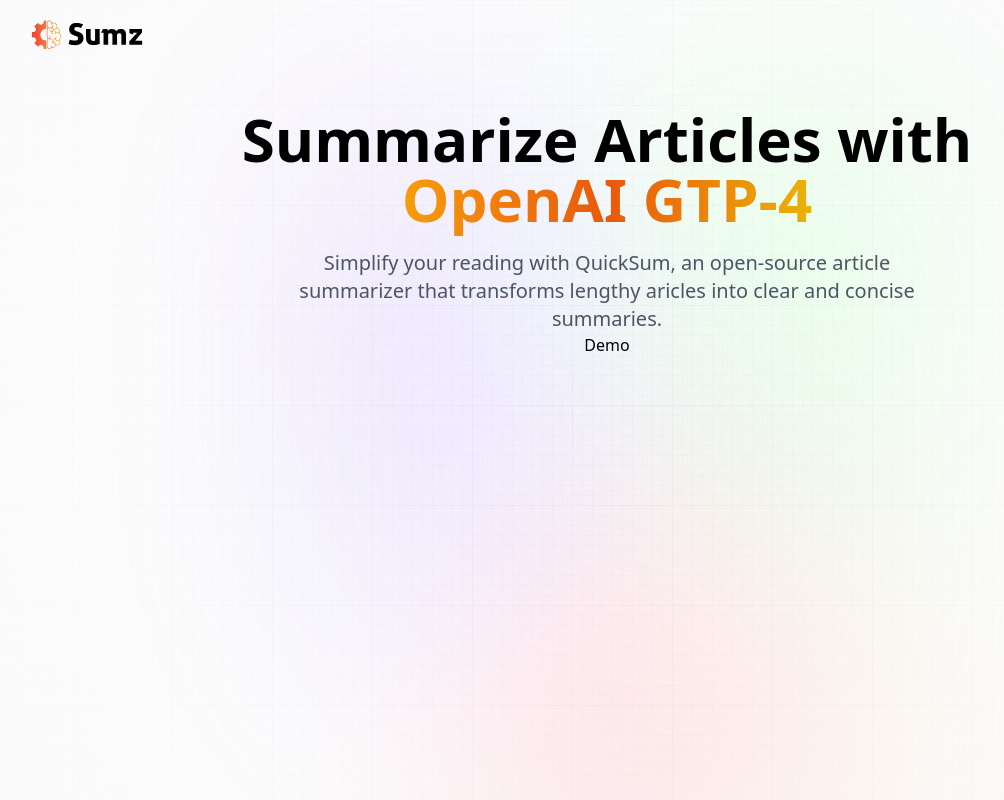
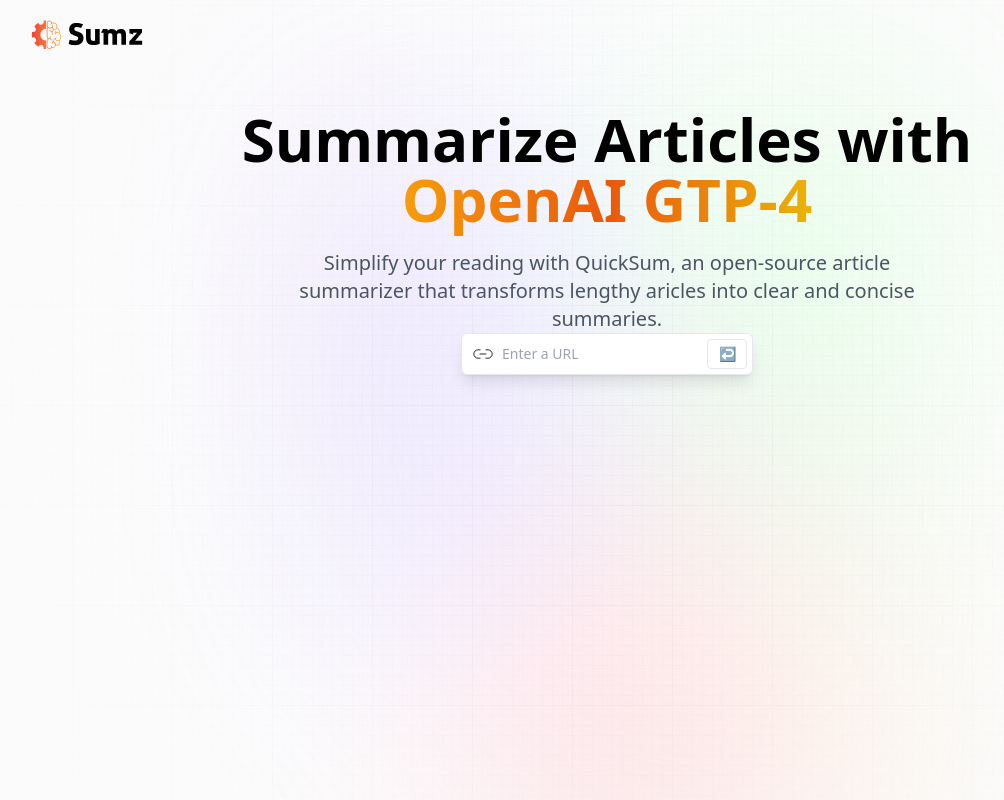
Before and after one commit to NerminVej/Quick_Sum, a React (Vite) app: page / in a window 1280 px wide. Shown: the whole page, without its empty margins (33-1037 px from the left). Built offline with nearby package versions, Linux system fonts and the light colour scheme; a web font is replaced by a local one.

Commit message:
added handler and jsx to Demo component

```diff
--- a/src/components/Demo.tsx
+++ b/src/components/Demo.tsx
@@ -1,8 +1,57 @@
+import { useState, useEffect } from "react";
+import { FormEvent } from "react";
+import copy from "../assets/copy.svg";
+import linkIcon from "../assets/link.svg";
+import loader from "../assets/loader.svg";
+import tick from "../assets/tick.svg";
+
+interface Article {
+  url: string;
+  summary: string;
+}
 
 const Demo = () => {
+  const [article, setArticle] = useState<Article>({
+    url: "",
+    summary: "",
+  });
+
+  const handleSubmit = async (e: FormEvent<HTMLFormElement>) => {
+    e.preventDefault();
+    alert("Submitted");
+  };
+
   return (
-    <div>Demo</div>
-  )
-}
+    <section>
+      {/* Search */}
+      <div className="flex flex-col w-full gap-2">
+        <form
+          className="relative flex justify-center items-center"
+          onSubmit={handleSubmit}
+        >
+          <img
+            src={linkIcon}
+            alt="link_icon"
+            className="absolute left-0 my-2 ml-3 w-5"
+          />
+          <input
+            type="url"
+            placeholder="Enter a URL"
+            value=""
+            onChange={() => {}}
+            required
+            className="url_input peer"
+          />
+          <button
+            type="submit"
+            className="submit_btn peer-focus:border-gray-700 peer-focus:text-gray-700"
+          >
+            ↩
+          </button>
+        </form>
+      </div>
+    </section>
+  );
+};
 
-export default Demo
+export default Demo;
```
